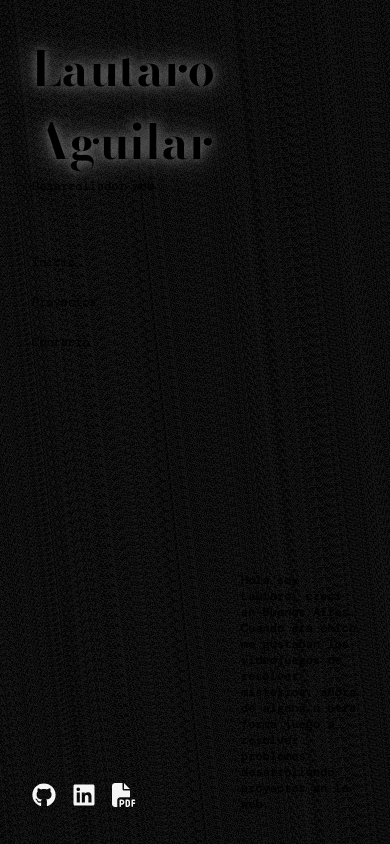
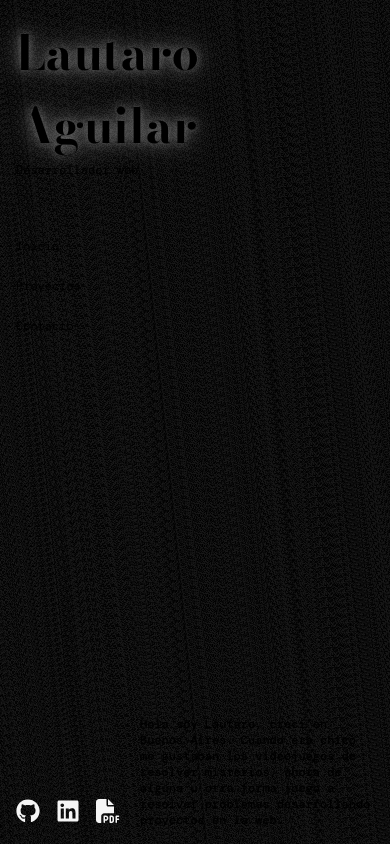
Before and after one commit to lautaroAguilar/new-portfolio, a Next.js app: page / in a window 390 px wide. Built offline with nearby package versions, Linux system fonts and the light colour scheme.

Commit message:
adapted to mobile

```diff
--- a/src/app/page.module.css
+++ b/src/app/page.module.css
@@ -31,6 +31,13 @@
 }
 
 /* Mobile */
-@media (max-width: 700px) {
-
+@media (max-width: 768px) {
+  .main{
+    padding: 1rem;
+  }
+  .section{
+    width: 60%;
+    right: 1rem;
+    bottom: 1rem;
+  }
 }
--- a/src/components/Header/Header.module.css
+++ b/src/components/Header/Header.module.css
@@ -6,6 +6,7 @@
   flex-direction: column;
   align-items: flex-start;
   align-self: self-start;
+  z-index: 200;
 }
 .links {
   height: 40%;
--- a/src/components/SocialMedia/SocialMedia.module.css
+++ b/src/components/SocialMedia/SocialMedia.module.css
@@ -17,6 +17,12 @@
     animation: shining 1s ease-in-out infinite;
     cursor: pointer;
 }
+@media (max-width: 768px){
+    .social_media{
+        left: 1rem;
+        bottom: 1rem;
+    }
+  }
 @keyframes shining {
     0% {
         filter: drop-shadow(0 0 1px #ffffff22) drop-shadow(0 0 2px #ffffff22) drop-shadow(0 0 3px #ffffff22) drop-shadow(0 0 4px #ffffff22) drop-shadow(0 0 5px #ffffff22) drop-shadow(0 0 6px #ffffff22) drop-shadow(0 0 7px #ffffff22);
```
